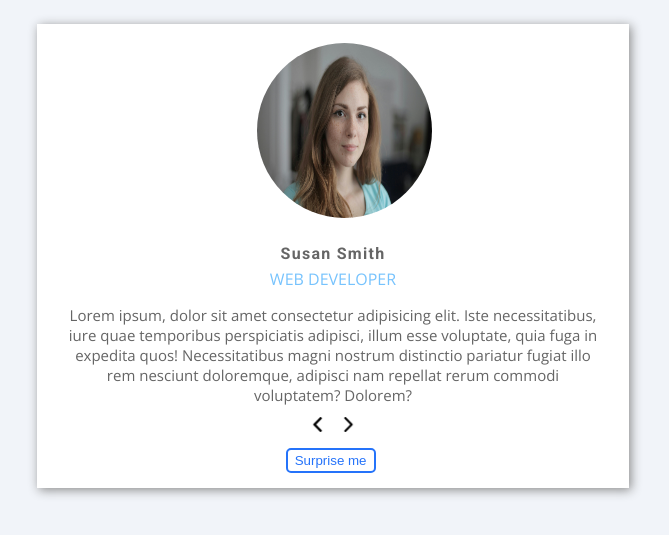
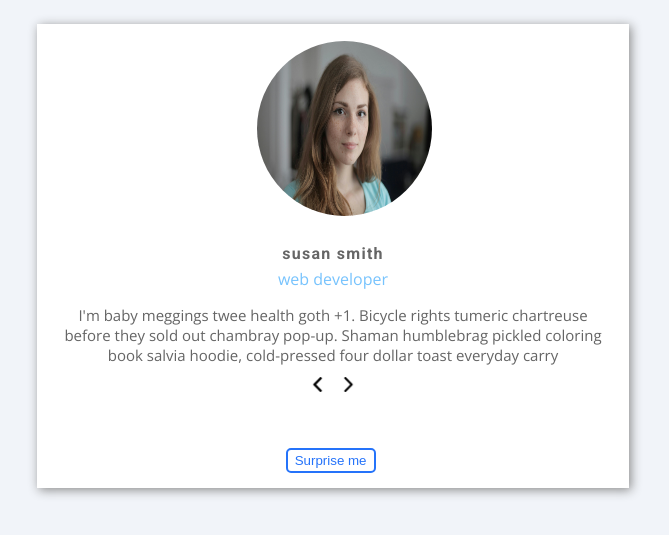
Before and after one commit to RavindraKumarThakur/Small_Projects_Javascript, a plain HTML site: page Review_Website/index.html in a window 1280 px wide. Shown: the part 199-734 px from the top of the page, without its empty margins (307-976 px from the left). Drawn offline with nearby package versions, Linux system fonts and the light colour scheme.

Commit message:
Updated reviews project

```diff
--- a/Review_Website/app.js
+++ b/Review_Website/app.js
@@ -1 +1,72 @@
-const profilePicture = document.querySelector('.profilePicture');
+const profilePicture = document.getElementById('profilePicture');
+const nameDisplay = document.querySelector('.name');
+const profile = document.querySelector('.profile');
+const description = document.querySelector('.description');
+
+const prevBtn = document.querySelector('.prev-btn');
+const nextBtn = document.querySelector('.next-btn');
+const randomBtn = document.querySelector('.random-btn');
+
+// local reviews data
+const reviews = [
+    {
+      id: 1,
+      name: 'susan smith',
+      job: 'web developer',
+      img: 'images/pexels_andrea.jpg',
+      text: "I'm baby meggings twee health goth +1. Bicycle rights tumeric chartreuse before they sold out chambray pop-up. Shaman humblebrag pickled coloring book salvia hoodie, cold-pressed four dollar toast everyday carry",
+    },
+    {
+      id: 2,
+      name: 'anna johnson',
+      job: 'web designer',
+      img: 'images/pexels_jack.jpg',
+      text: 'Helvetica artisan kinfolk thundercats lumbersexual blue bottle. Disrupt glossier gastropub deep v vice franzen hell of brooklyn twee enamel pin fashion axe.photo booth jean shorts artisan narwhal.',
+    },
+    {
+      id: 3,
+      name: 'peter jones',
+      job: 'intern',
+      img: 'images/pexels_pixabay.jpg',
+      text: 'Sriracha literally flexitarian irony, vape marfa unicorn. Glossier tattooed 8-bit, fixie waistcoat offal activated charcoal slow-carb marfa hell of pabst raclette post-ironic jianbing swag.',
+    },
+    {
+      id: 4,
+      name: 'bill anderson',
+      job: 'the boss',
+      img: 'images/pexels-spencer-selover-428364.jpg',
+      text: 'Edison bulb put a bird on it humblebrag, marfa pok pok heirloom fashion axe cray stumptown venmo actually seitan. VHS farm-to-table schlitz, edison bulb pop-up 3 wolf moon tote bag street art shabby chic. ',
+    }
+];
+
+let currentIndex = 0;
+
+function setData(){
+    profilePicture.img = reviews[currentIndex].img;
+    nameDisplay.textContent = reviews[currentIndex].name;
+    profile.textContent = reviews[currentIndex].job;
+    description.textContent = reviews[currentIndex].text;
+};
+
+setData();
+
+prevBtn.addEventListener('click',() => {
+    currentIndex--;
+    if(currentIndex < 0){
+        currentIndex = reviews.length - 1;
+    }
+    setData();
+});
+
+nextBtn.addEventListener('click',() => {
+    currentIndex++;
+    if(currentIndex > reviews.length - 1){
+        currentIndex = 0;
+    }
+    setData();
+});
+
+randomBtn.addEventListener('click',() => {
+    currentIndex = Math.floor(Math.random() * reviews.length);
+    setData();
+})
--- a/Review_Website/index.html
+++ b/Review_Website/index.html
@@ -11,7 +11,7 @@
     <main>
         <article>
             <div class="profile-picture">
-                <img class="profilePicture" src="images/pexels-andrea-piacquadio-3763188.jpg" alt="Error">
+                <img src="images/pexels_andrea.jpg" id="profilePicture" alt="Error">
             </div>
             <div class="name">Susan Smith</div>
             <div class="profile">WEB DEVELOPER</div>
@@ -27,5 +27,6 @@
             <button class="random-btn">Surprise me</button>
         </div>
     </main>
+    <script src="app.js"></script>
 </body>
 </html>
```
Also changed, not shown: Review_Website/images/pexels_andrea.jpg (renamed from Review_Website/images/pexels-andrea-piacquadio-3763188.jpg), Review_Website/images/pexels_jack.jpg (renamed from Review_Website/images/pexels-jack-winbow-1559486.jpg), Review_Website/images/pexels_pixabay.jpg (renamed from Review_Website/images/pexels-pixabay-415829.jpg), 2 other files.
